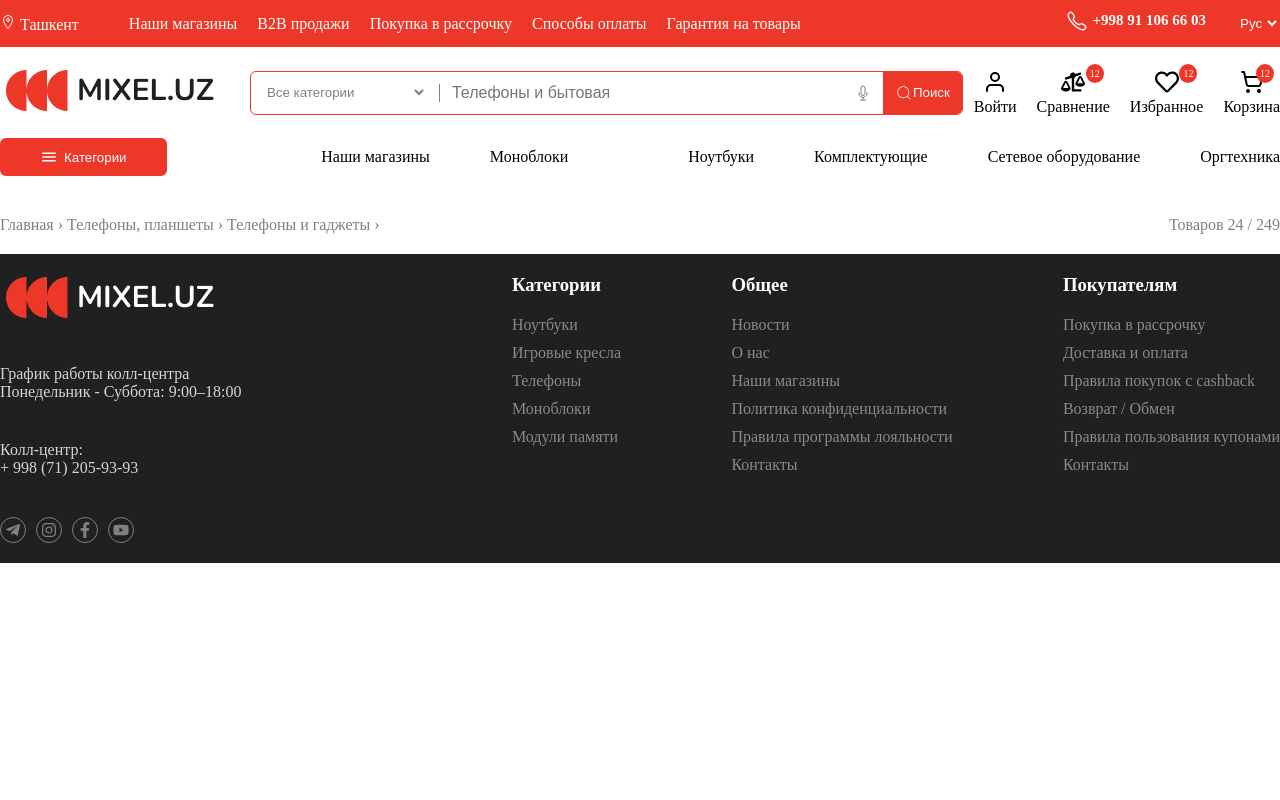
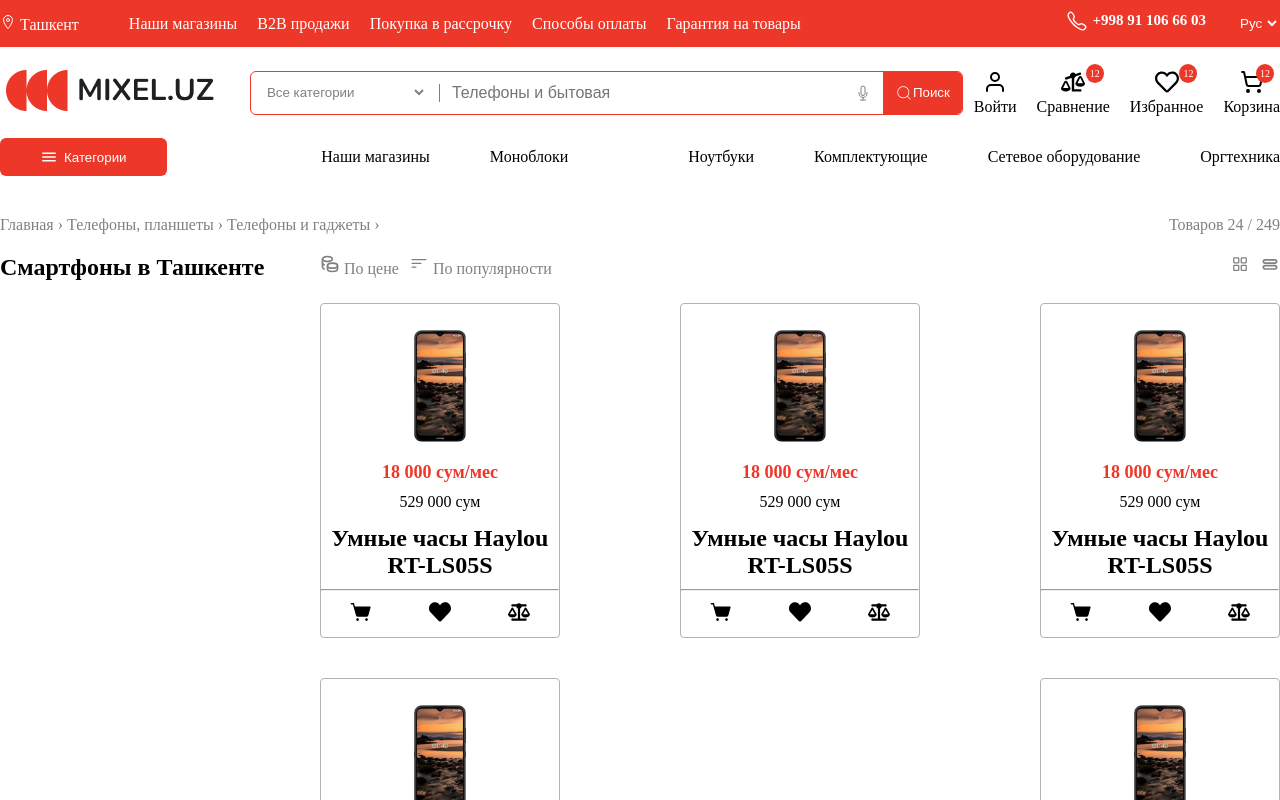
Before and after one commit to djboburjon/mixel.uz, a React (Vite) app: page /filter in a window 1280 px wide. Shown: the top 800 px of the page. Built offline with nearby package versions, Linux system fonts and the light colour scheme.

Commit message:
created filter_section

```diff
--- a/src/pages/filter/Filter.css
+++ b/src/pages/filter/Filter.css
@@ -5,3 +5,38 @@
   color: gray;
   padding: 40px 0 20px 0;
 }
+
+.filter_section {
+  display: flex;
+  justify-content: space-between;
+}
+
+.filter_left {
+  width: 25%;
+}
+
+.filter_left h2 {
+  margin-bottom: 25px;
+}
+
+.filter_right {
+  width: 75%;
+}
+
+.filter_right-head {
+  margin-bottom: 25px;
+  display: flex;
+  align-items: center;
+  justify-content: space-between;
+  color: gray;
+}
+
+.filter_right-head p {
+  display: flex;
+  align-items: center;
+  gap: 10px;
+}
+
+.filter_right-head svg {
+  font-size: 20px;
+}
--- a/src/pages/filter/Filter.jsx
+++ b/src/pages/filter/Filter.jsx
@@ -1,17 +1,46 @@
-import React from 'react'
-import './Filter.css'
+import React from "react";
+import "./Filter.css";
+import { TbCoins } from "react-icons/tb";
+import { BsFilterLeft } from "react-icons/bs";
+import { PiSquaresFour } from "react-icons/pi";
+import { TiEqualsOutline } from "react-icons/ti";
+import CheaperCards from "../../components/cheaperCards/CheaperCards";
 
 function Filter() {
   return (
-    <div>
+    <div className="filter">
       <div className="inWay">
         <div className="container">
-          <p><span>Главная ›</span> <span>Телефоны, планшеты ›</span> <span>Телефоны и гаджеты ›</span></p>
+          <p>
+            <span>Главная ›</span> <span>Телефоны, планшеты ›</span>{" "}
+            <span>Телефоны и гаджеты ›</span>
+          </p>
           <p>Товаров 24 / 249</p>
         </div>
       </div>
+      <div className="filter_section container">
+        <div className="filter_left">
+          <h2>Смартфоны в Ташкенте</h2>
+          <div className="filter_main">
+
+          </div>
+        </div>
+        <div className="filter_right">
+          <div className="filter_right-head">
+            <p>
+              <span><TbCoins/> По цене</span>
+              <span><BsFilterLeft/> По популярности</span>
+            </p>
+            <p>
+              <span><PiSquaresFour/> </span>
+              <span><TiEqualsOutline/> </span>
+            </p>
+          </div>
+          <CheaperCards/>
+        </div>
+      </div>
     </div>
-  )
+  );
 }
 
-export default Filter
+export default Filter;
```
